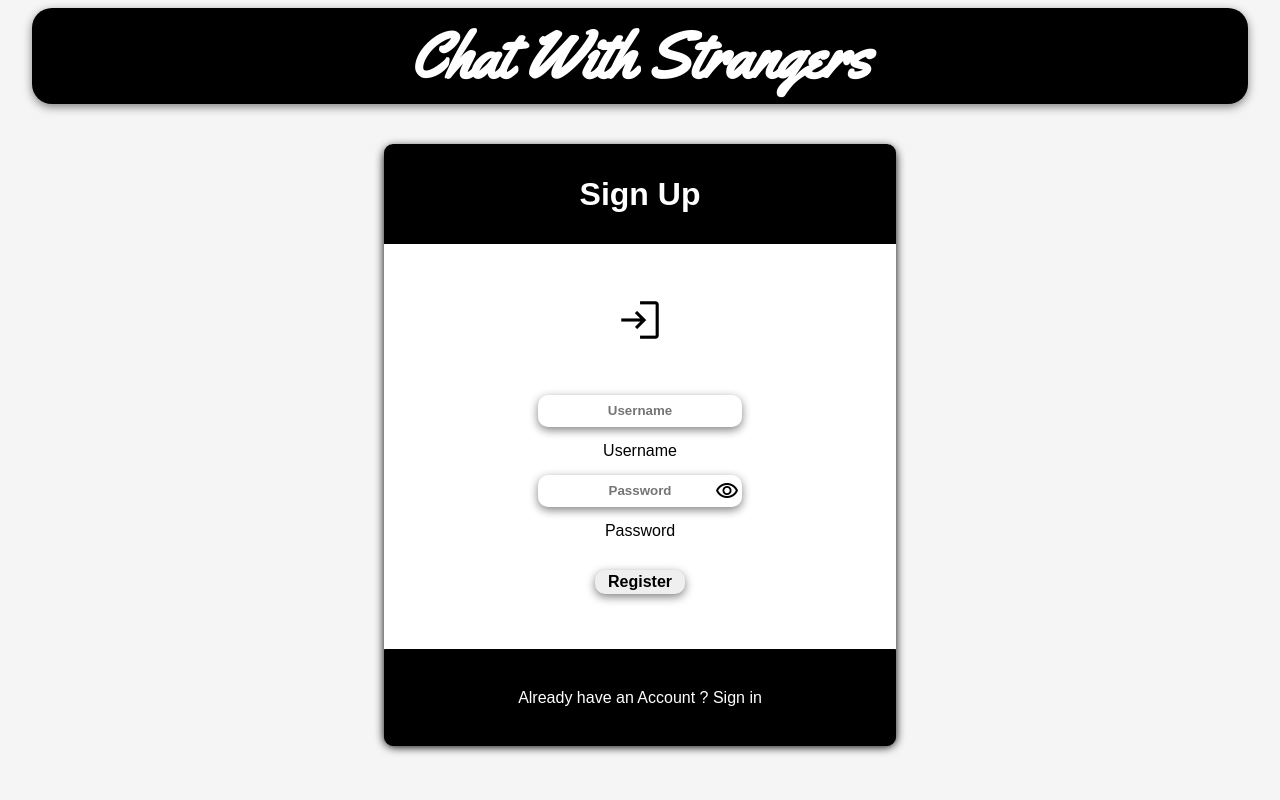
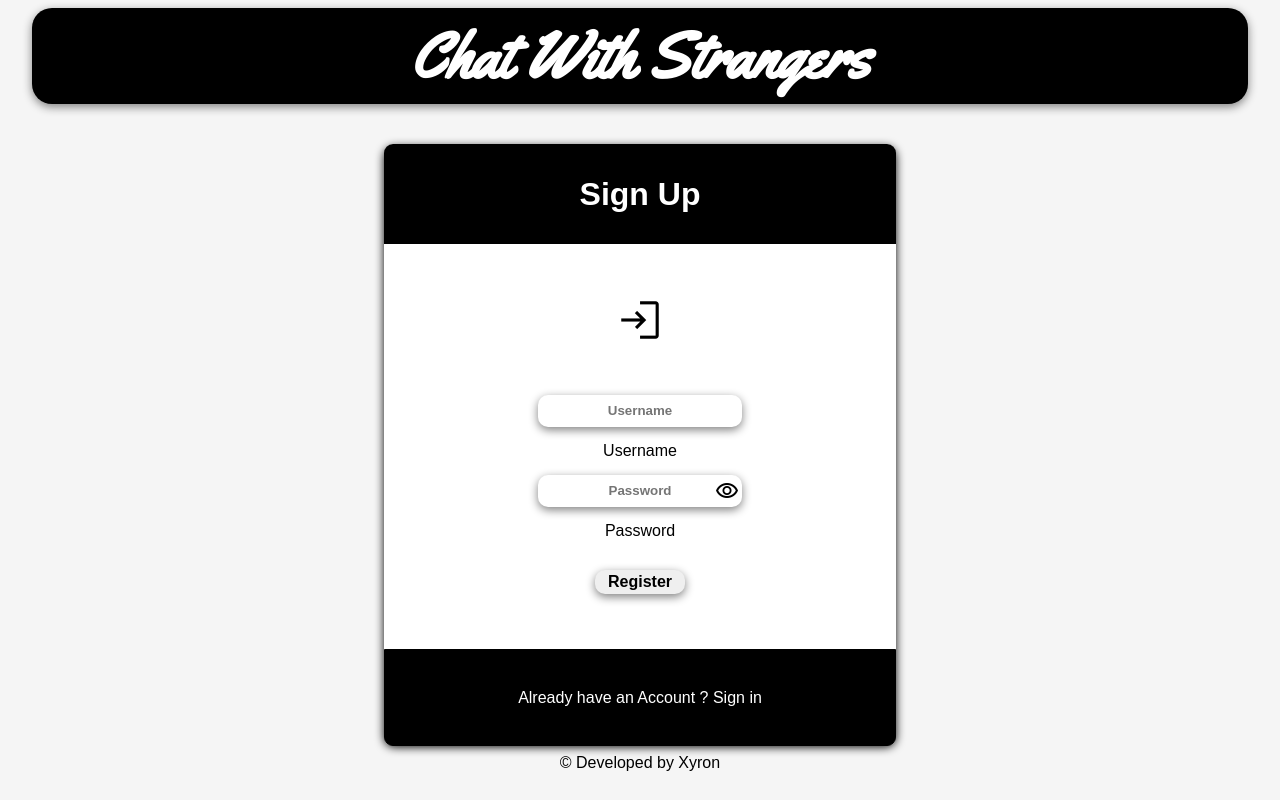
Before and after one commit to Xyron-22/Chat-with-Strangers, a React (Vite) app: page /#/#/home in a window 1280 px wide. Built offline with nearby package versions, Linux system fonts and the light colour scheme; no server answers.

Commit message:
client update

```diff
--- a/src/App.jsx
+++ b/src/App.jsx
@@ -23,7 +23,7 @@ function App() {
     <Navbar color={color}></Navbar>
     <Routes>
       <Route path='/home' element={<Home setColor={setColor} color={color} setUserId={setUserId} userId={userId} socket={socket} hideForm={hideForm} setHideForm={setHideForm} otherUser={otherUser} setOtherUser={setOtherUser}></Home>}></Route>
-      <Route path='/' element={<SignUp userId={userId} setUserId={setUserId} color={color}></SignUp>}>
+      <Route path='/' element={<SignUp setHideForm={setHideForm} userId={userId} setUserId={setUserId} color={color}></SignUp>}>
       </Route>
     </Routes>
     </HashRouter>
--- a/src/Chat.css
+++ b/src/Chat.css
@@ -9,7 +9,6 @@
     display: flex;
     justify-content: center;
     align-items: center;
-    /* border: 1px solid black; */
     height: 80px;
     width: 250px;
     margin: 0 0 30px 0;
@@ -36,7 +35,6 @@
     padding-top: 20px;
     width: 40vw;
     height: 50vh;
-    /* border: 1px solid black; */
     box-shadow: 0 3px 10px gray;
     border-radius: 10px;
     background-color: white;
@@ -59,7 +57,6 @@
     position: relative;
     background-color:  #FAA0A0;
     border-radius:10px;
-    /* border: 1px solid gray;  */
     padding:10px 10px;
     height: auto;
     width: fit-content;
@@ -76,7 +73,6 @@
     position: relative;
     background-color: #77DD77;
     border-radius:10px;
-    /* border: 1px solid gray;  */
     padding:10px 10px;
     height: auto;
     width: fit-content;
@@ -95,8 +91,6 @@
     overflow-y: auto;
     width: 100%;
     border-radius: 10px 0 0 10px;
-    /* border: 1px solid black; */
-    /* border-top: none; */
     resize: none;
     box-shadow: 0 3px 10px gray;
     font-weight: bold;
@@ -105,7 +99,6 @@
 }
 .button {
     border-radius: 0 10px 10px 0;
-    /* border: 1px solid black; */
     width: 60px;
     box-shadow: 0 3px 10px gray;
     background-color: black;
@@ -115,7 +108,20 @@
 .browse-button {
     display: none;
 }
-
+.date {
+    font-size: .6rem;
+    display: flex;
+    justify-content: flex-end;
+    font-weight: bold;
+}
+.single-chat-user {
+    display: flex;
+    justify-content: flex-end;
+}
+.single-chat-other-user {
+    display: flex;
+    justify-content: flex-start;
+}
 
 @media only screen and (max-width: 1024px) {
     .chat-body-inside {
@@ -137,4 +143,13 @@
     .chat-users-container:focus-within  {
         margin-bottom: 25vh;
     }
+    .chat-body-inside {
+        width: 95vw;
+    }
+    .chat-footer {
+        width: 95vw;
+    }
+    .user-head {
+        width: 95vw;
+    }
 }
--- a/src/Chat.jsx
+++ b/src/Chat.jsx
@@ -6,6 +6,7 @@ import "./Chat.css"
 const Chat = ({socket, chatId, hideForm, otherUser, color}) => {
     const [currentMessage, setCurrentMessage] = useState("");
     const [arrMessage, setArrMessage] = useState([]);
+    const [showTime, setShowTime] = useState(false);
 
     const {VITE_BASE_URL} = import.meta.env;
 
@@ -15,10 +16,11 @@ const Chat = ({socket, chatId, hideForm, otherUser, color}) => {
                 room: chatId,
                 author: hideForm?.username,
                 message: currentMessage.trim(),
-                time: new Date(Date.now()).getHours() + ":" + new Date(Date.now()).getMinutes()
+                time: new Date(Date.now()).getHours() + ":" + new Date(Date.now()).getMinutes(),
+                date: new Date(Date.now()).getFullYear() + "/" + Number( new Date(Date.now()).getMonth() + 1) + "/" + new Date(Date.now()).getDate() //
             }
             await socket.emit("send_message", messageData);
-            setArrMessage([...arrMessage, {author: hideForm?.username, message: currentMessage, time: messageData.time}])
+            setArrMessage([...arrMessage, {author: hideForm?.username, message: currentMessage, time: messageData.time, date: messageData.date}]) //
             setCurrentMessage("");
         }
     }
@@ -46,6 +48,7 @@ const Chat = ({socket, chatId, hideForm, otherUser, color}) => {
     }, [socket, chatId, otherUser])
 
 
+
     return (
         <div className="chat-container">
         <div className="user-head" >
@@ -56,13 +59,23 @@ const Chat = ({socket, chatId, hideForm, otherUser, color}) => {
             return object.author !== hideForm.username ? (
                 <>
                 <div className="other-user">
-                <div className="other-user-chat">{object?.message}{i === arrMessage.length - 1 && <div className="time">{object?.time}</div>}</div>
+                    <div>
+                        <div onClick={() => setShowTime(!showTime)}  className="other-user-chat">{object?.message}{showTime === false && i === arrMessage.length - 1 && <div className="time">{object?.time}</div>}</div>
+                        <div className="single-chat-other-user">
+                        {showTime && <div className="date">{object?.date} : {object?.time}</div>}
+                        </div>
+                    </div>
                 </div>
                 </>
             ) : (
                 <>
                 <div className="user">
-                <div className="user-chat">{object?.message}{i === arrMessage.length - 1 && <div className="time">{object?.time}</div>}</div>
+                    <div >
+                        <div className="single-chat-user">
+                        <div onClick={() => setShowTime(!showTime)}  className="user-chat">{object?.message}{showTime === false && i === arrMessage.length - 1 && <div className="time">{object?.time}</div>}</div>
+                        </div>
+                        {showTime && <div className="date">{object?.date} : {object?.time}</div>}
+                    </div>
                 </div>
                 </>
             )
--- a/src/Home.css
+++ b/src/Home.css
@@ -14,7 +14,6 @@
     box-shadow: 0 3px 10px gray;
     height: 80vh;
     width: 11%;
-    /* border: 1px solid black; */
 }
 
 .chat-users-container {
@@ -112,7 +111,6 @@
     display: grid;
     place-items: center;
     height: 85%;
-    /* border: 1px solid black; */
 }
 .light {
     display: flex;
@@ -143,6 +141,14 @@
     font-size: 1.5rem;
     border: none;
     cursor: pointer;
+}
+.footer-container {
+    display: flex;
+    justify-content: center;
+    margin: 1vh 1vw;
+}
+.footer {
+    font-size: 1rem;
 }
 
 
--- a/src/Home.jsx
+++ b/src/Home.jsx
@@ -77,7 +77,7 @@ const Home = ({socket, hideForm, otherUser, userId, setOtherUser, setHideForm, s
     //     console.log("this logs every 5 secs")
     //     setUsers(data)
     //   })
-    // }, 3000)
+    // }, 2000)
     // return () => {
     //   clearInterval(interval)
     // }
@@ -85,6 +85,7 @@ const Home = ({socket, hideForm, otherUser, userId, setOtherUser, setHideForm, s
 
 
     return (
+      <>
         <div className="app-container">
             <div className="theme-container">
                 <div className="themes">
@@ -117,11 +118,14 @@ const Home = ({socket, hideForm, otherUser, userId, setOtherUser, setHideForm, s
           </div>
         )
       }))}
-
     </div>
     </div>
+    <div className="footer-container">
+            <div className="footer">&#169; Developed by Xyron</div>
+        </div>
     </div>
     </div>
+    </>
     )
 }
 
--- a/src/SignUp.css
+++ b/src/SignUp.css
@@ -7,7 +7,6 @@ body {
 }
 .signup-container {
     width: 40vw;
-    /* border: 1px solid black;  */
     height: 600px;
     background-color: white;
     border-radius: 10px;
@@ -126,11 +125,18 @@ body {
 .alert {
     color: red;
 }
+.footer-container {
+    display: flex;
+    justify-content: center;
+    margin: 1vh 1vw;
+}
+.footer {
+    font-size: 1rem;
+}
 ::-webkit-scrollbar {
    width: 0;
 }
 ::-webkit-input-placeholder {
-    /* font-size: 1rem; */
     text-align: center;
 }
 
--- a/src/signUp.jsx
+++ b/src/signUp.jsx
@@ -1,10 +1,10 @@
-import React, { useState } from "react";
+import React, { useEffect, useState } from "react";
 import { useNavigate } from "react-router-dom";
 import "./SignUp.css";
 import axios from "axios";
 
 
-const SignUp = ({setUserId, color}) => {
+const SignUp = ({setUserId, color, setHideForm}) => {
     const [username, setUsername] = useState("")
     const [password, setPassword] = useState("")
     const [toggle, setToggle] = useState(false);
@@ -29,7 +29,12 @@ const SignUp = ({setUserId, color}) => {
             setMessage("Username and Password required")
         }
 };
-
+    useEffect(() => {
+        if(JSON.parse(localStorage.getItem("profile"))) {
+            setHideForm(JSON.parse(localStorage.getItem("profile")))
+            history("/home")
+        }
+    }, [])
 
     return(
         <>
@@ -62,6 +67,9 @@ const SignUp = ({setUserId, color}) => {
             <div style={{textShadow: color}} className="signup-footer" onClick={() => setToggle(!toggle)}>
                 {toggle ? "Don't have an Account ? Sign up" : "Already have an Account ? Sign in"}
             </div>
+            <div className="footer-container">
+                <div className="footer">&#169; Developed by Xyron</div>
+            </div>
         </div>
         </>
     )
```
Also changed, not shown: src/Navbar.css (+0 -20 lines).
